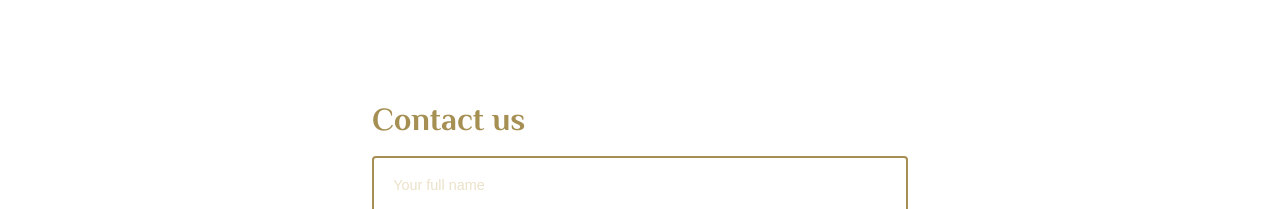
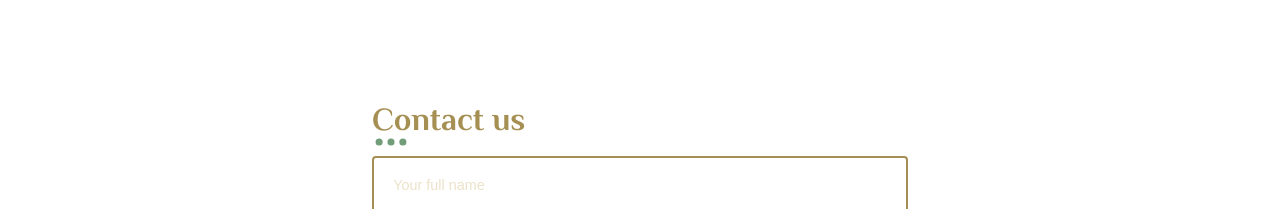
Before and after one commit to joeAmc/midas, a React (Create React App) app: page / in a window 1280 px wide. Shown: the part 1620-1829 px from the top of the page. Built offline with nearby package versions, Linux system fonts and the light colour scheme.

Commit message:
dots svg to form h1

```diff
--- a/src/components/Contact/Contact.jsx
+++ b/src/components/Contact/Contact.jsx
@@ -1,5 +1,6 @@
 import React from "react";
 import "../Contact/contact.css";
+import { BsThreeDots } from "react-icons/bs";
 
 const Contact = () => {
   return (
@@ -7,7 +8,10 @@ const Contact = () => {
       <div className="spacer"></div>
       <div className="form">
         <form>
-          <h1>Contact us</h1>
+          <div className="form-h1">
+            <h1>Contact us</h1>
+            <BsThreeDots />
+          </div>
           <input
             type="text"
             name="name"
--- a/src/components/Contact/contact.css
+++ b/src/components/Contact/contact.css
@@ -41,3 +41,20 @@ textarea {
   color: var(--primary-color);
   font-size: 0.9rem;
 }
+
+.form-h1 {
+  display: flex;
+  flex-direction: column;
+
+  justify-content: center;
+  position: relative;
+  width: 154px;
+}
+
+.form-h1 svg {
+  position: absolute;
+  bottom: -24px;
+  left: 0;
+  font-size: 38px;
+  color: var(--secondary-color);
+}
```
